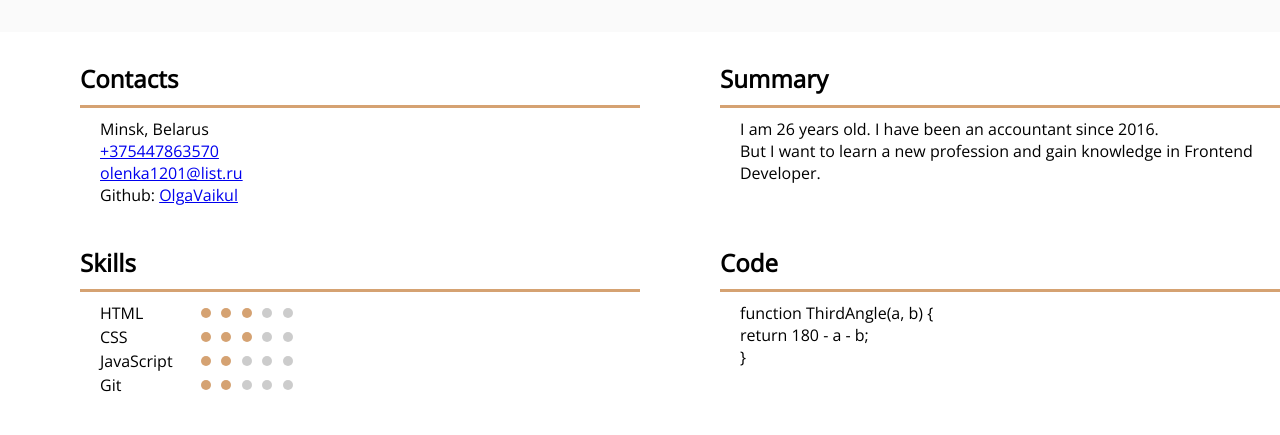
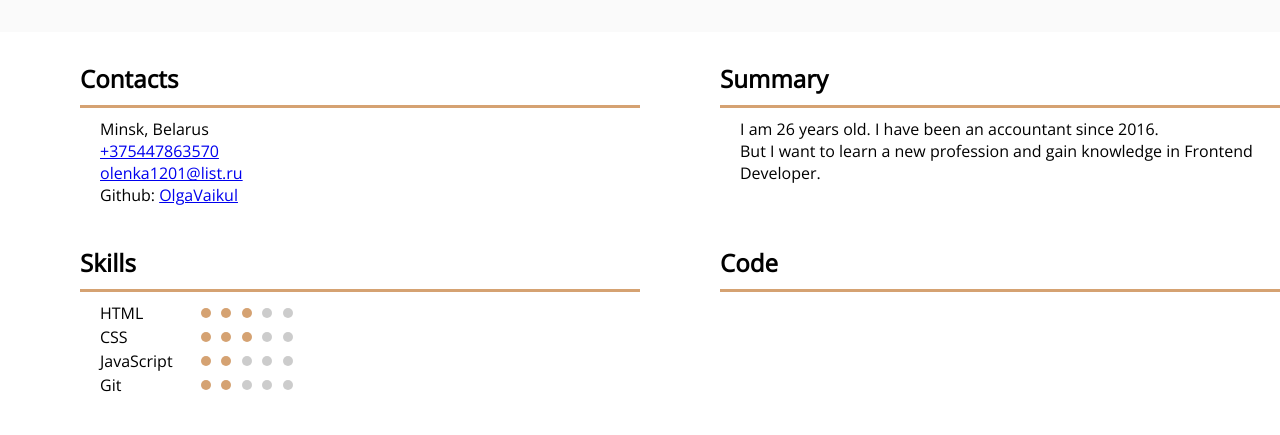
Before and after one commit to OlgaVaikul/rsschool-cv, a plain HTML site: page index.html in a window 1280 px wide. Shown: the part 346-781 px from the top of the page. Drawn offline with nearby package versions, Linux system fonts and the light colour scheme.

```diff
--- a/index.html
+++ b/index.html
@@ -95,9 +95,7 @@
             </section>
             <section class="section" id="code">
                 <h2 class="section-title">Code</h2>
-                <p class="information">function ThirdAngle(a, b) {<br>
-                    return 180 - a - b;<br>
-                  }</p>
+                <p class="information"></p>
             </section>
             <section class="section" id="courses">
                 <h2 class="section-title">Courses</h2>
```
